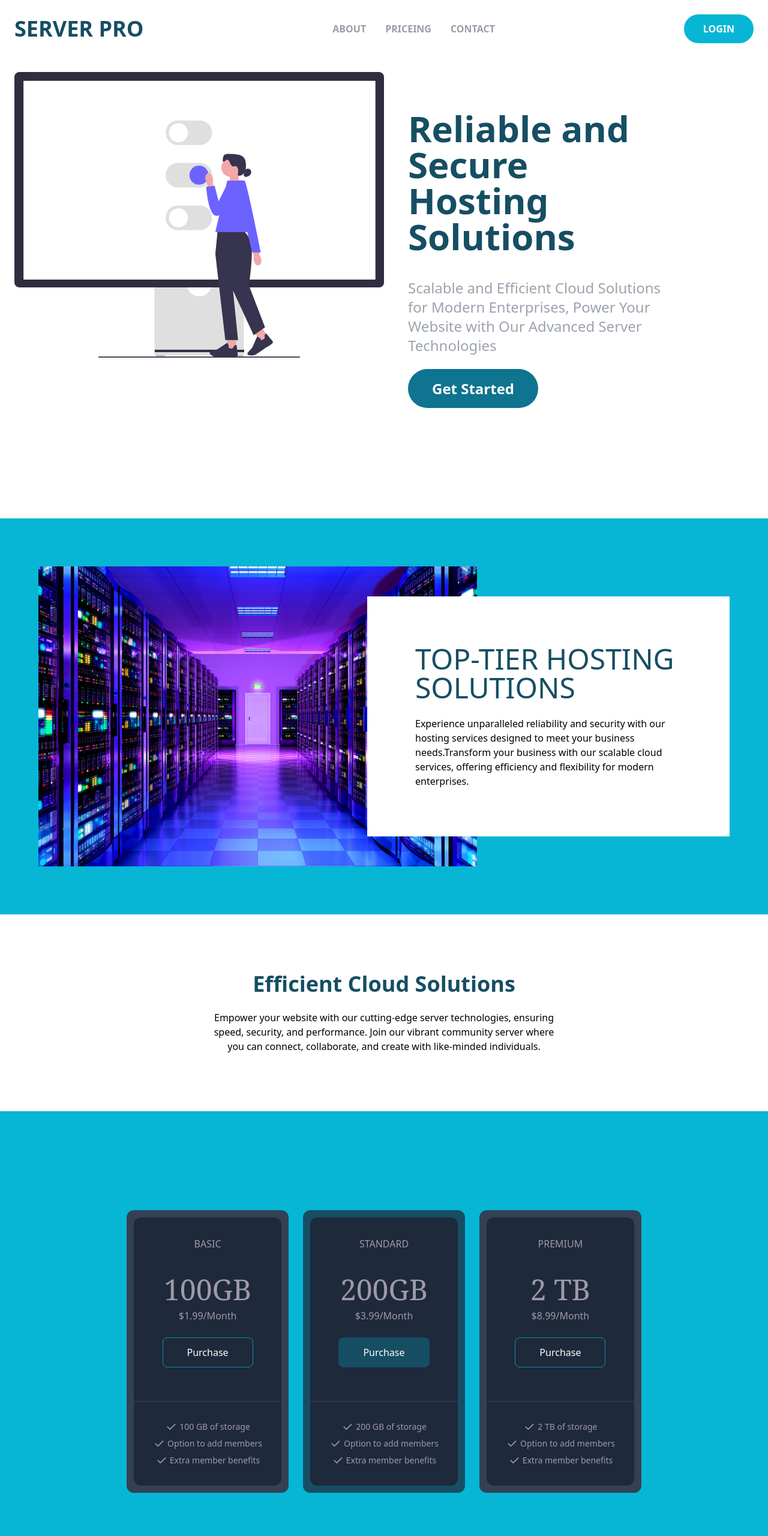
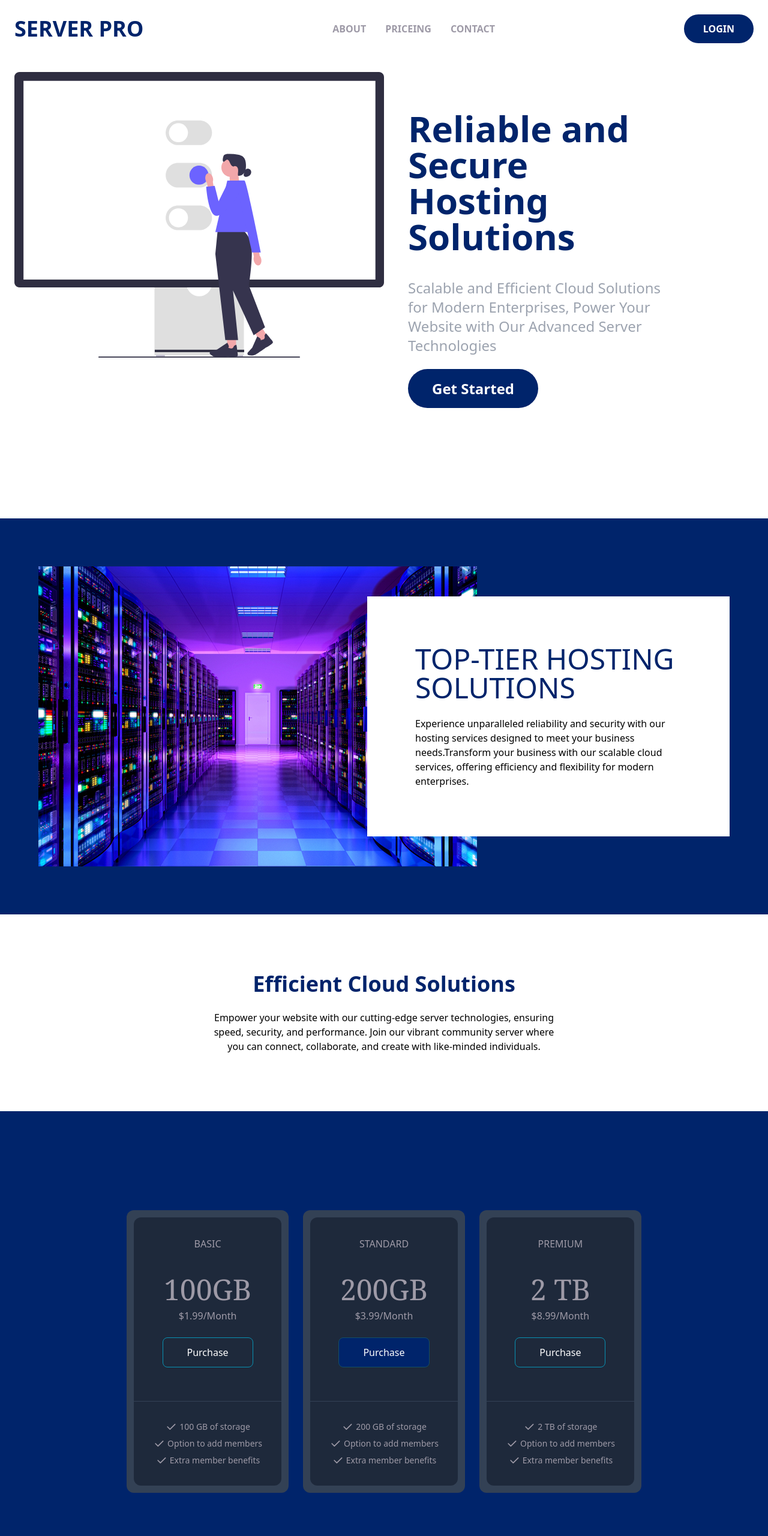
Before and after one commit to soumyab92/server-pro, a plain HTML site: page index.html in a window 1280 px wide. Shown: the top 2560 px of the page at 60% size. Drawn offline with nearby package versions, Linux system fonts and the light colour scheme.

Commit message:
Update index.html

```diff
--- a/index.html
+++ b/index.html
@@ -19,7 +19,7 @@
     <div class="flex items-center justify-between">
 
       <div class="flex items-center space-x-20">
-        <h2 class="text-4xl text-cyan-900 font-bold uppercase">Server Pro</h2>
+        <h2 class="text-4xl text-[#00246B] font-bold uppercase">Server Pro</h2>
 
       </div>
 <div class="hidden space-x-8 lg:flex font-bold uppercase">
@@ -28,7 +28,7 @@
           <a href="#contact" class="hover:text-[#000]">Contact</a>
         </div>
       <div class="hidden items-center space-x-6 font-bold uppercase lg:flex">
-        <a href="#" class=" px-8 py-3 font-bold text-white bg-cyan-500 rounded-full hover:opacity-70">Login</a>
+        <a href="#" class=" px-8 py-3 font-bold text-white bg-[#00246B] rounded-full hover:opacity-70">Login</a>
       </div>
       <!-- Hamburger Button -->
       <button id="menu-btn" class="block hamburger lg:hidden focus:outline-none" type="button">
@@ -48,7 +48,7 @@
       </div>
 
       <div class="flex flex-col space-y-10 mb-20 lg:mb-44 lg:mt-16 lg:w-1/2 lg:pl-10">
-        <h1 class="text-5xl text-cyan-900 font-bold text-center lg:text-6xl lg:max-w-md lg:text-left">
+        <h1 class="text-5xl text-[#00246B] font-bold text-center lg:text-6xl lg:max-w-md lg:text-left">
           Reliable and Secure Hosting Solutions
         </h1>
         <p class="text-2xl text-center text-gray-400 lg:max-w-md lg:text-left">
@@ -56,7 +56,7 @@
         </p>
         <div class="mx-auto lg:mx-0">
           <a href="#"
-            class="py-5 px-10 text-2xl font-bold text-white bg-cyan-700 rounded-full lg:py-4 hover:opacity-70">Get
+            class="py-5 px-10 text-2xl font-bold text-white bg-[#00246B] rounded-full lg:py-4 hover:opacity-70">Get
             Started</a>
         </div>
       </div>
@@ -65,12 +65,12 @@
 
   <!-- About Section -->
 
-  <section id="about" class="bg-cyan-500 py-20">
-    <div class="relative container flex flex-col max-w-6xl mx-auto px-6 text-cyan-900 md:flex-row md:px-0">
+  <section id="about" class="bg-[#00246B] py-20">
+    <div class="relative container flex flex-col max-w-6xl mx-auto px-6 text-[#00246B] md:flex-row md:px-0">
       <img src="images/image-interactive.jpg" alt="">
 
       <div class="md:top-[50%] md:translate-y-[-50%] p-3 bg-white md:absolute md:right-0 md:py-20 md:pl-20">
-        <h2 class="max-w-lg mt-10 mb-6 font-sans text-4xl text-center text-cyan-900 uppercase md:text-5xl md:mt-0 md:text-left">
+        <h2 class="max-w-lg mt-10 mb-6 font-sans text-4xl text-center text-[#00246B] uppercase md:text-5xl md:mt-0 md:text-left">
           Top-Tier Hosting Solutions
         </h2>
 
@@ -85,7 +85,7 @@
 
   <section class="py-24 bg-white-100">
     <div class="container mx-auto px-3">
-      <h2 class="text-4xl mb-6 font-bold text-center text-cyan-900">Efficient Cloud Solutions</h2>
+      <h2 class="text-4xl mb-6 font-bold text-center text-[#00246B]">Efficient Cloud Solutions</h2>
       <p class="max-w-xs mx-auto text-center text-black md:max-w-xl">
         Empower your website with our cutting-edge server technologies, ensuring speed, security, and performance. Join our vibrant community server where you can connect, collaborate, and create with like-minded individuals.
       </p>
@@ -94,7 +94,7 @@
 
   <!-- Priceing section -->
 
-  <div id="price" class="flex items-center justify-center min-h-screen bg-cyan-500">
+  <div id="price" class="flex items-center justify-center min-h-screen bg-[#00246B]">
 
     <div class="flex flex-col my-6 space-y-6 md:space-y-0 md:space-x-6 md:flex-row md:my-0">
 
@@ -105,7 +105,7 @@
           <h2 class="mt-10 font-serif text-5xl text-center">100GB</h2>
           <h3 class="mt-2 text-center">$1.99/Month</h3>
           <div class="flex justify-center">
-            <a href="#contact" class="inline-block px-10 py-3 my-6 text-center border border-cyan-600 rounded-lg duration-200 hover:bg-cyan-800 hover:border-cyan-800 text-white">Purchase</a>
+            <a href="#contact" class="inline-block px-10 py-3 my-6 text-center border border-cyan-600 rounded-lg duration-200 hover:bg-[#00246B]-800 hover:border-cyan-800 text-white">Purchase</a>
           </div>
         </div>
 
@@ -147,14 +147,14 @@
       </div>
 
 
-      <div class="bg-cyan-900 rounded-xl text-white">
+      <div class="bg-slate-700 rounded-xl text-white">
 
         <div class="p-8 mx-3 mt-3 rounded-t-xl bg-slate-800">
           <div class="text-center uppercase">Standard</div>
           <h2 class="mt-10 font-serif text-5xl text-center">200GB</h2>
           <h3 class="mt-2 text-center">$3.99/Month</h3>
           <div class="flex justify-center">
-            <a href="#contact" class="inline-block px-10 py-3 my-6 text-center border border-cyan-900 rounded-lg duration-200 bg-cyan-900 hover:bg-cyan-800 hover:border-cyan-800 text-white">Purchase</a>
+            <a href="#contact" class="inline-block px-10 py-3 my-6 text-center border border-cyan-900 rounded-lg duration-200 bg-[#00246B] hover:bg-[#00246B]-800 hover:border-cyan-800 text-white">Purchase</a>
           </div>
         </div>
 
@@ -203,7 +203,7 @@
           <h2 class="mt-10 font-serif text-5xl text-center">2 TB</h2>
           <h3 class="mt-2 text-center">$8.99/Month</h3>
           <div class="flex justify-center">
-            <a href="#contact" class="inline-block px-10 py-3 my-6 text-center border border-cyan-600 rounded-lg duration-200 hover:bg-cyan-800 hover:border-cyan-800 text-white">Purchase</a>
+            <a href="#contact" class="inline-block px-10 py-3 my-6 text-center border border-cyan-600 rounded-lg duration-200 hover:bg-[#00246B]-800 hover:border-cyan-800 text-white">Purchase</a>
           </div>
         </div>
 
@@ -248,10 +248,10 @@
 
   <section class="py-24 bg-light" id="contact">
     <div class="flex flex-col p-2 space-y-6">
-      <h5 class="mx-auto space-y-10 text-4xl font-bold text-center text-cyan-900">
+      <h5 class="mx-auto space-y-10 text-4xl font-bold text-center text-[#00246B]">
         Boost your Server today
       </h5>
-      <button class="px-10 py-5 mx-auto text-2xl font-bold text-white bg-cyan-900 rounded-full bg-cyan hover:bg-cyan-800 md:text-base md:py-3 focus:outline-none">
+      <button class="px-10 py-5 mx-auto text-2xl font-bold text-white bg-[#00246B] rounded-full bg-[#00246B] hover:bg-[#00246B]-800 md:text-base md:py-3 focus:outline-none">
         Get Started
       </button>
     </div>
@@ -259,7 +259,7 @@
 
   <!-- Footer -->
 
-  <footer class="bg-cyan-900">
+  <footer class="bg-[#00246B]">
 
     <div class="container max-w-6xl py-10 mx-auto">
 
```
